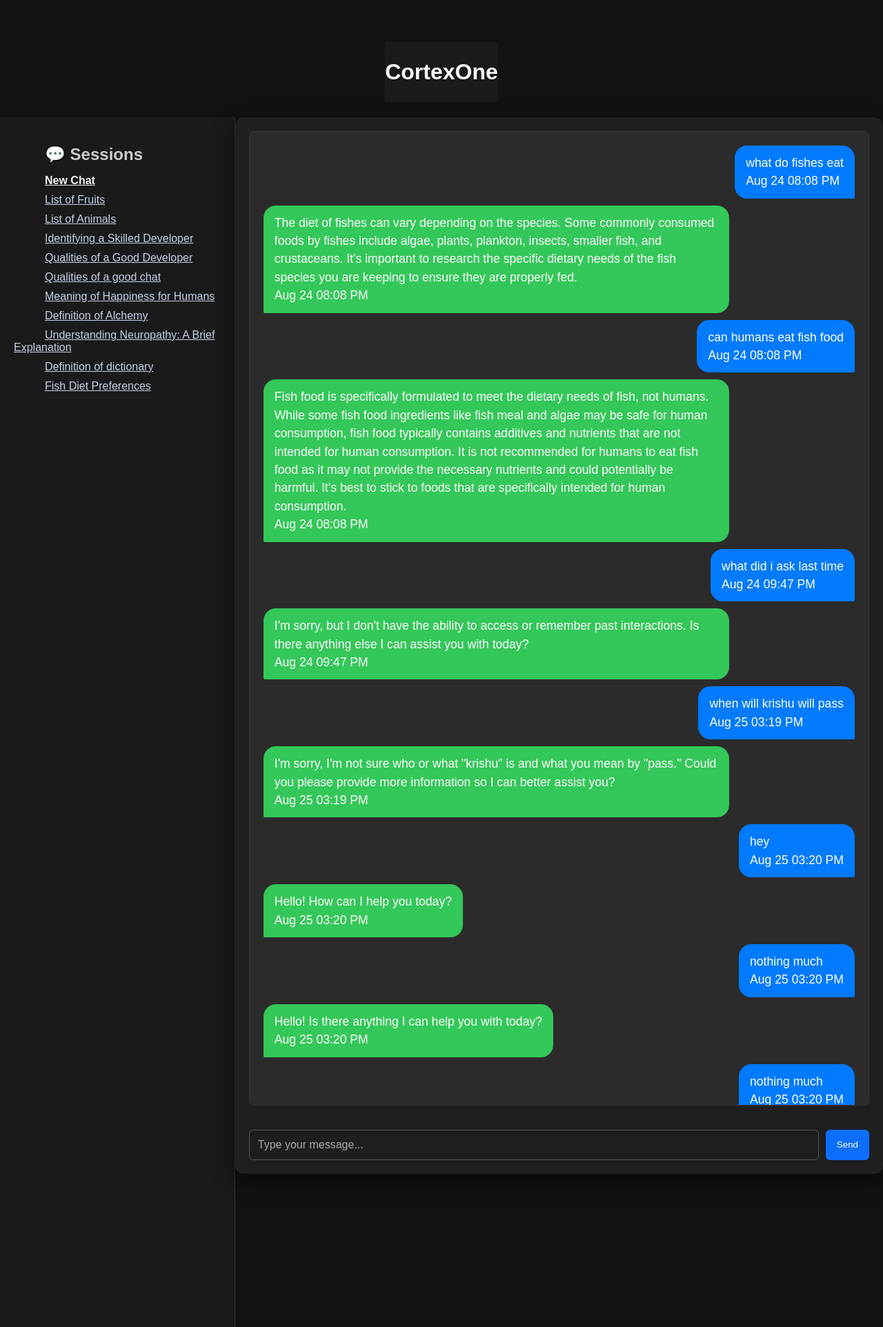
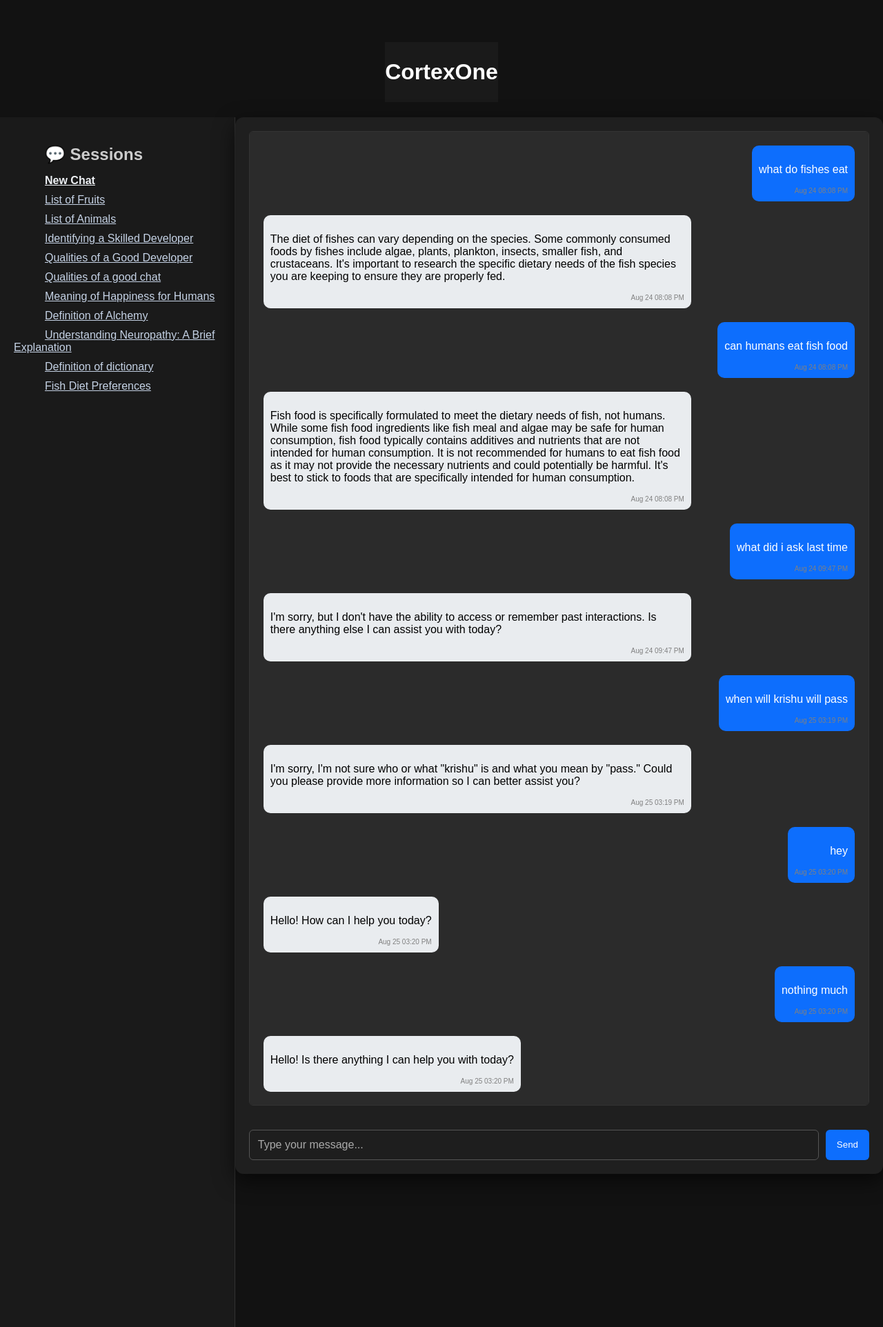
Before and after one commit to Krish231204/Cortex-one, a Flask app: page /session/202ba3e5-dce6-4945-9446-f8efe106f28d in a window 1280 px wide. Shown: the top 1924 px of the page at 69% size. Run offline with Flask 3, Linux system fonts and the light colour scheme; data comes from the database, SQL or seed files in the repository; both versions use the stored data as it was after the commit.

Commit message:
added timestamp to messages now

```diff
--- a/app.py
+++ b/app.py
@@ -17,20 +17,16 @@ client = OpenAI(api_key=os.getenv("OPENAI_API_KEY"))
 
 @app.route('/')
 def home():
-    if 'session_id' not in session:
-        session['session_id'] = str(uuid.uuid4())
-        session_name = generate_session_title("New chat started")
-        session['session_name'] = session_name
+    return redirect('/new')
 
-        conn = sqlite3.connect('chat_history.db')
-        c = conn.cursor()
-        c.execute("""
-            INSERT INTO chats (session_id, user_message, response, session_name)
-            VALUES (?, ?, ?, ?)
-        """, (session['session_id'], "", "", session_name))
-        conn.commit()
-        conn.close()
+@app.route('/new')
+def new_chat():
+    session['session_id'] = str(uuid.uuid4())
+    session.pop('session_name', None)
+    return redirect('/chat_ui')
 
+@app.route('/chat_ui')
+def chat_ui():
     conn = sqlite3.connect('chat_history.db')
     c = conn.cursor()
     c.execute("""
@@ -43,15 +39,7 @@ def home():
     sessions = c.fetchall()
     conn.close()
 
-    return render_template('chat.html', sessions=sessions)
-
-@app.route('/new')
-def new_chat():
-    session['session_id'] = str(uuid.uuid4())
-    session.pop('session_name', None)
-    return redirect('/')
-
-
+    return render_template('chat.html', sessions=sessions, chats=[])
 
 @app.route('/chat', methods=['POST'])
 def chat():
@@ -61,6 +49,7 @@ def chat():
     # Ensure session_id exists
     if 'session_id' not in session:
         session['session_id'] = str(uuid.uuid4())
+        session['session_name'] = None
 
     conn = sqlite3.connect('chat_history.db')
     c = conn.cursor()
--- a/static/style.css
+++ b/static/style.css
@@ -83,13 +83,6 @@ body {
 }
 
 
-.chat-bubble {
-  margin: 10px;
-  padding: 12px;
-  border-radius: 12px;
-  max-width: 80%;
-  line-height: 1.5;
-}
 
 .chat-bubble.user {
   background-color: #0d6efd;
@@ -119,6 +112,32 @@ button {
   transition: background-color 0.3s ease;
 }
 
+.chat-bubble {
+  background-color: #f1f0f0;
+  border-radius: 10px;
+  padding: 10px;
+  margin-bottom: 10px;
+  max-width: 70%;
+  position: relative;
+}
+
+.user {
+  align-self: flex-end;
+  background-color: #dcf8c6;
+}
+
+.bot {
+  align-self: flex-start;
+  background-color: #ffffff;
+}
+
+.timestamp {
+  font-size: 10px;
+  color: gray;
+  text-align: right;
+  margin-top: 4px;
+}
+
 button:hover {
   background-color: #0a58ca;
 }
--- a/templates/chat.html
+++ b/templates/chat.html
@@ -34,13 +34,14 @@
             <div id="chat-box" style="flex-grow: 1; overflow-y: auto;">
                 {% if chats %}
                     {% for user_msg, bot_msg, timestamp in chats %}
-                        <div class="chat-message user">
-                            <div class="message-text">{{ user_msg }}</div>
-                            <div class="timestamp">{{ timestamp }}</div>
+                        <div class="chat-bubble user">
+                        <p>{{ user_msg }}</p>
+                        <div class="timestamp">{{ timestamp }}</div>
                         </div>
-                        <div class="chat-message bot">
-                            <div class="message-text">{{ bot_msg }}</div>
-                            <div class="timestamp">{{ timestamp }}</div>
+
+                        <div class="chat-bubble bot">
+                        <p>{{ bot_msg }}</p>
+                        <div class="timestamp">{{ timestamp }}</div>
                         </div>
                     {% endfor %}
                 {% endif %}
```
Also changed, not shown: chat_history.db.
